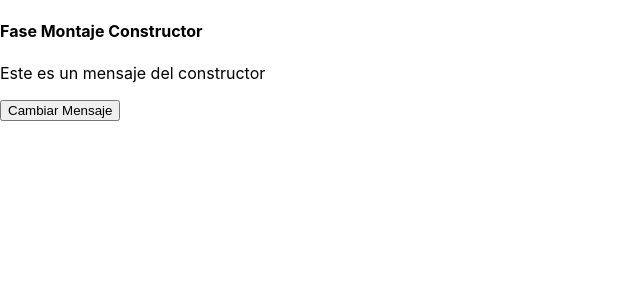
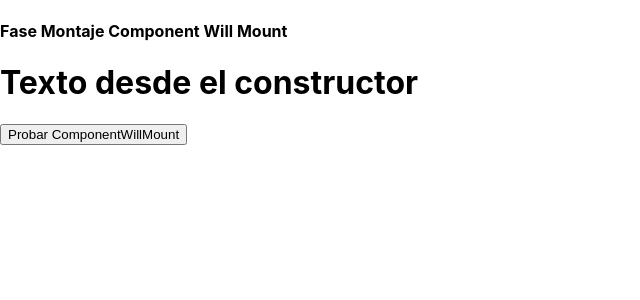
Before and after one commit to valemdz/proyectoReactJS, a React (Create React App) app: page / in a window 1280 px wide. Shown: the top 300 px of the page, without its empty margins (0-640 px from the left). Built offline with nearby package versions, Linux system fonts and the light colour scheme.

Commit message:
ComponenteWillMount ... parece sera deprecado

```diff
--- a/src/App.js
+++ b/src/App.js
@@ -1,40 +1,14 @@
 import React, { Component } from 'react';
+import ComponentWillMount from './sections/componentWillMount';
 
 class  App extends Component {
-
-  /*constructor( ...params) {
-    super(...params);
-  }*/
-
-  constructor( props ){
-
-    /// Aca no se puede usar this.setState -> para actualizar un estado xq todavis no se ha
-    // creado el componente
-    super(props);
-    this.state = {
-      mensaje:'Este es un mensaje del constructor'
-    }
-
-    //Hacemos el bind del metodo
-    //this.handleButton = this.handleButton.bind( this );
-    //Tbien podemos hacerlo con arrow function
-  }
-
-  /*handleButton(){
-    this.setState( { mensaje:'Se hizo click en el button '})
-  }*/
-
-  handleButton = () => {
-    this.setState( { mensaje:'Se hizo click en el button '})
-  }
 
 
   render(){
 
      return ( <div className = "App" >
-                  <h4> Fase Montaje Constructor </h4>
-                    <p>{ this.state.mensaje }</p>
-                    <button onClick={ this.handleButton } > Cambiar Mensaje  </button>
+                  <h4> Fase Montaje Component Will Mount </h4>
+                  <ComponentWillMount/>
               </div>
     );
 
--- /dev/null
+++ b/src/sections/componentWillMount.js
@@ -0,0 +1,30 @@
+import React, {Component} from 'react';
+
+class ComponentWillMount extends Component{
+
+    constructor( props ){
+        super(props);
+        this.state={
+            texto:'Texto desde el constructor'
+        }
+        console.log('Constructor');
+    }
+
+    componentWillMount(){
+        console.log('paso por el will mount');
+    }
+
+    handleButton = () => {
+        this.setState( {texto:'El button cambio el texto'} )
+    }
+
+    render(){
+        console.log('Render');
+        return <div>
+               <h1>{ this.state.texto }</h1>
+               <button onClick= { this.handleButton } > Probar ComponentWillMount</button>
+            </div>
+    }
+}
+
+export default ComponentWillMount;
```
